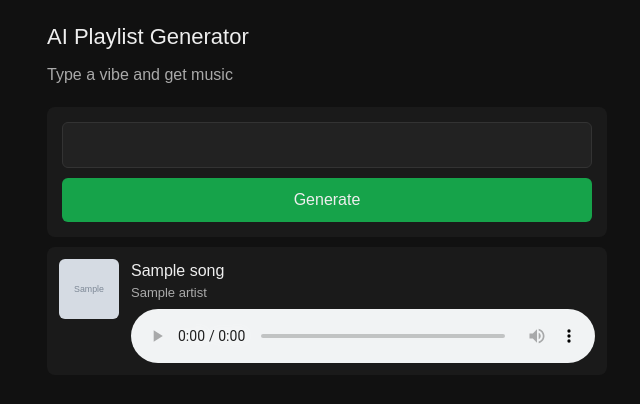
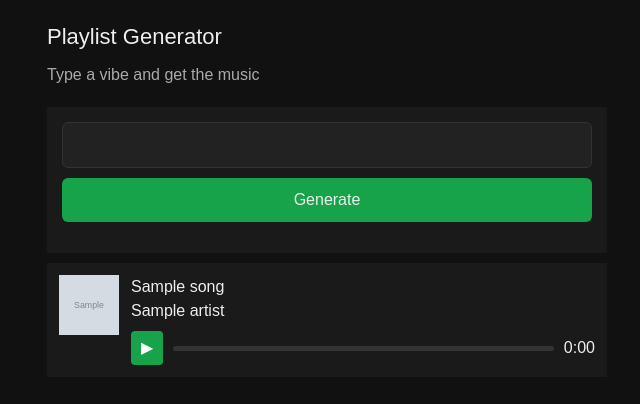
Before and after one commit to Renjini221/plalistgen, a Flask app: template templates/index.html in a window 1280 px wide. Shown: the top 404 px of the page, without its empty margins (313-953 px from the left). Run offline with Flask 3, Linux system fonts and the light colour scheme; the template is opened without the code that fills it: most values are stand-ins (such as "Sample title", 1, 10 or a date in 2020); grey boxes marked "Sample" are stand-in pictures; some libraries are stand-ins or nearby versions.

Commit message:
added custom audio player with play/pause and progress bar

```diff
--- a/templates/index.html
+++ b/templates/index.html
@@ -1,23 +1,33 @@
-<!DOCTYPE html>
+<html>
     <html lang="en">
         <head>
-<meta charset="UTF-8">
-<meta name="viewport" content="width=device-width, initial-scale=1.0">
-<title>AI Playlist</title>
+            <title>Playlist Generator</title>
+            <script src="https://cdn.tailwindcss.com"></script>
+            <style>
+body{
+    background:#111;
+    color:#eee;
+    font-family:sans-serif;
+}
+.wrap{
+    max-width:600px;
+    margin:auto;
+    padding:20px;
 
-<script src="https://cdn.tailwindcss.com"></script>
-
-<style>
-body { background:#111; color:#eee; font-family:sans-serif; }
-
-.wrap { max-width:600px; margin:auto; padding:20px; }
-
-.head { font-size:22px; margin-bottom:10px; }
-.sub { color:#aaa; margin-bottom:20px; }
-
-.box { background:#1a1a1a; padding:15px; border-radius:8px; }
-
-.input {
+}
+.head{
+    font-size:22px;
+    margin-bottom:10px;
+}
+.sub{
+    color:#aaa;
+    margin-bottom:20px;
+}
+.box{
+    background:#1a1a1a;
+    padding:15px;
+}
+.input{
     width:100%;
     padding:10px;
     background:#222;
@@ -26,8 +36,7 @@
     margin-bottom:10px;
     color:white;
 }
-
-.btn {
+.btn{
     width:100%;
     padding:10px;
     background:#16a34a;
@@ -35,68 +44,101 @@
     border-radius:6px;
     cursor:pointer;
 }
-
-.btn:hover { background:#15803d; }
-
-.card {
+.btn:hover{
+    background:#15803d;
+}
+.card{
     display:flex;
     gap:12px;
     background:#1a1a1a;
     padding:12px;
-    border-radius:8px;
     margin-top:10px;
 }
-
-.img { width:60px; height:60px; border-radius:6px; }
-
-.title { font-size:16px; }
-.artist { font-size:13px; color:#aaa; }
-
-.empty { text-align:center; color:#777; margin-top:20px; }
+.player{
+    display:flex;
+    align-items:center;
+    gap:10px;
+    margin-top:8px;
+}
+.bar{
+    flex:1;
+    height:5px;
+    background:#333;
+    border-radius:5px;
+    cursor:pointer;
+}
+.progress{
+    height:5px;
+    background:#16a34a;
+    width:0%;
+    border-radius:5px;
+}
+.player button{
+    background:#16a34a;
+    border:none;
+    color:white;
+    padding:5px 10px;
+    border-radius:4px;
+}
             </style>
             </head>
-
             <body>
-
                 <div class="wrap">
-
-    <div class="head">AI Playlist Generator</div>
-    <div class="sub">Type a vibe and get music</div>
-
+<div class="head">Playlist Generator</div>
+<div class="sub">Type a vibe and get the music</div>
 <div class="box">
     <form method="POST">
         <input class="input" name="prompt" required>
         <button class="btn">Generate</button>
     </form>
 </div>
+{% if songs %}
+{% for song in songs%}
+<div class ="card">
+{% if song.img%}
+<img src="{{song.img}}" class="img" style="width:60px;height:60px;object-fit:cover;">
+{% endif%}
+<div style="flex:1">
+    <div class="title">{{song.name}}</div>
+    <div class="artist">{{song.artist or "Unknown"}}</div>
+{% if song.audio%}
 
-    {% if songs %}
-        {% for song in songs %}
-        <div class="card">
+<div class="player">
+    <button onclick="playSong(this)">▶</button>
+    <div class="bar">
+        <div class="progress"></div>
+    </div>
+    <span class="time">0:00</span>
+    <audio src="{{ song.audio}}"></audio>
+</div>
 
-            {% if song.img %}
-            <img src="{{ song.img }}" class="img">
-            {% endif %}
-
-            <div style="flex:1">
-                <div class="title">{{ song.name }}</div>
-                <div class="artist">{{ song.artist or "Unknown" }}</div>
-
-                {% if song.audio %}
-                <audio controls style="width:100%; margin-top:6px;">
-                    <source src="{{ song.audio }}">
-                </audio>
-                {% endif %}
+{% endif%}
 </div>
 
 </div>
-        {% endfor %}
-
-    {% else %}
-        <div class="empty">No playlist yet</div>
+{%endfor%}
+{%else%}
+<div class="empty"
+>No playlist yet</div>
 {% endif %}
-
 </div>
-
             </body>
+            <script>
+            function playSong(btn){
+                const player = btn.parentElement;
+                const audio = player.querySelector("audio");
+                const progress = player.querySelector(".progress");
+                 if (audio.paused){
+                    audio.play();
+                    btn.innerText = "⏸";
+                 }else{
+                    audio.pause();
+                    btn.innerText="▶"
+                 }
+                 audio.ontimeupdate = () => {
+                    let percent = (audio.currentTime / audio.duration)*100;
+                    progress.style.width = percent + "%";
+                 };
+                }
+            </script>
 </html>
```
Lines whose indentation alone changed are shown as unchanged.
